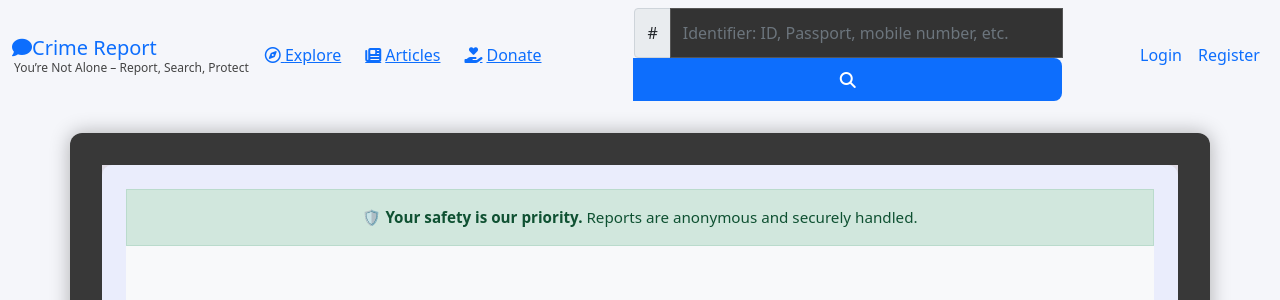
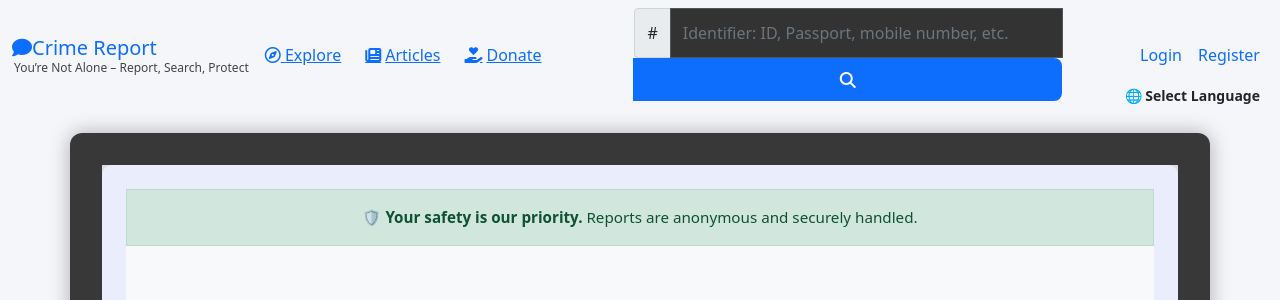
Before and after one commit to Tjail/crime-reporter-system, a Django app: page / in a window 1280 px wide. Shown: the top 300 px of the page. Run offline with Django 5.2, Linux system fonts and the light colour scheme; some libraries are stand-ins or nearby versions.

Commit message:
Add Google Translate button and fix ALLOWED_HOSTS

```diff
--- a/landing/templates/landing/base.html
+++ b/landing/templates/landing/base.html
@@ -122,7 +122,10 @@
       </small>
     </footer>
 
-    <div id="google_translate_element" style="position: fixed; top: 110px; right: 20px; z-index: 9999;"></div>
+    <div style="position: fixed; top: 85px; right: 20px; z-index: 9999;">
+      <small style="display: block; text-align: center; font-weight: 600;">🌐 Select Language</small>
+      <div id="google_translate_element"></div>
+    </div>
 
     <script type="text/javascript">
       function googleTranslateElementInit() {
```
